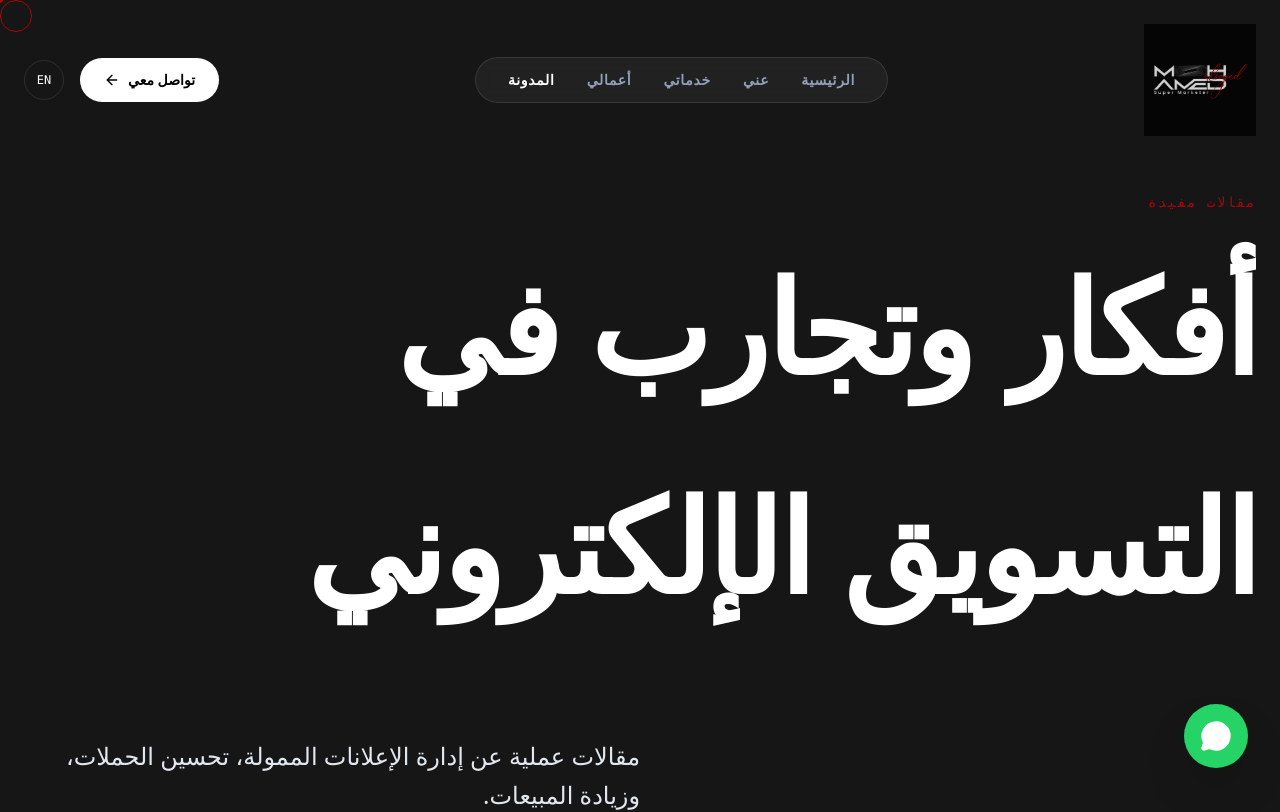
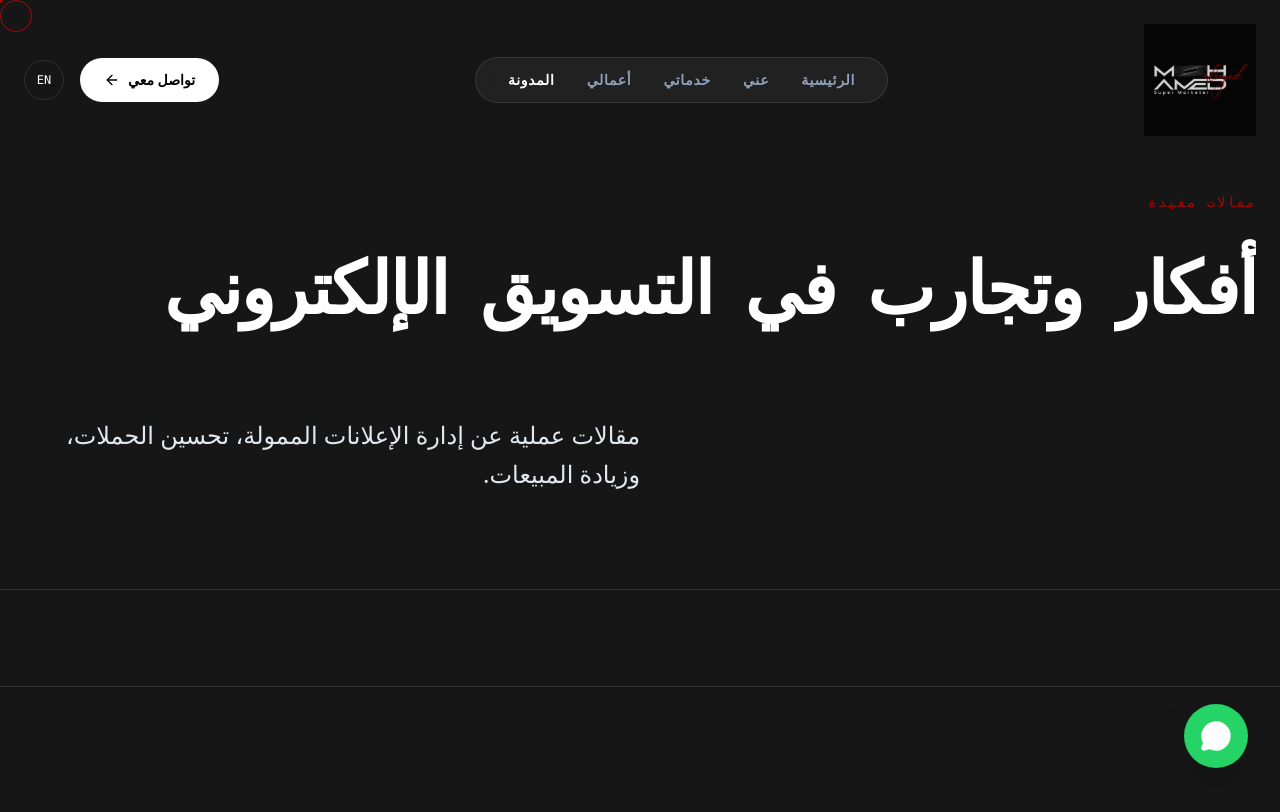
Before and after one commit to alymaher494/supermarketer, a Next.js app: page /blog in a window 1280 px wide. Shown: the top 812 px of the page. Built offline with nearby package versions, Linux system fonts and the light colour scheme.

Commit message:
Refine page header font size and ultra-fast cursor speed

```diff
--- a/src/components/ui/CustomCursor.tsx
+++ b/src/components/ui/CustomCursor.tsx
@@ -33,15 +33,15 @@ export default function CustomCursor() {
         gsap.to('.cursor-dot', {
             x: position.x,
             y: position.y,
-            duration: 0.02,
+            duration: 0.01,
             ease: 'none'
         });
 
         gsap.to('.cursor-ring', {
             x: position.x,
             y: position.y,
-            duration: 0.15,
-            ease: 'power2.out'
+            duration: 0.02 ,
+            ease: 'power1.out'
         });
     }, [position]);
 
--- a/src/components/ui/PageHeader.tsx
+++ b/src/components/ui/PageHeader.tsx
@@ -39,7 +39,7 @@ export default function PageHeader({ title, subtitle, description }: PageHeaderP
                 </span>
             )}
 
-            <h1 className="relative z-10 text-6xl md:text-8xl lg:text-9xl font-bold font-heading uppercase leading-[0.9] mb-12 tracking-tight break-words">
+            <h1 className="relative z-10 text-4xl md:text-6xl lg:text-7xl font-bold font-heading uppercase leading-[0.9] mb-12 tracking-tight break-words">
                 {title.split(" ").map((word, i) => (
                     <span key={i} className="inline-block me-4 md:me-8 overflow-hidden">
                         <span className="inline-block page-title-char">{word}</span>
```
